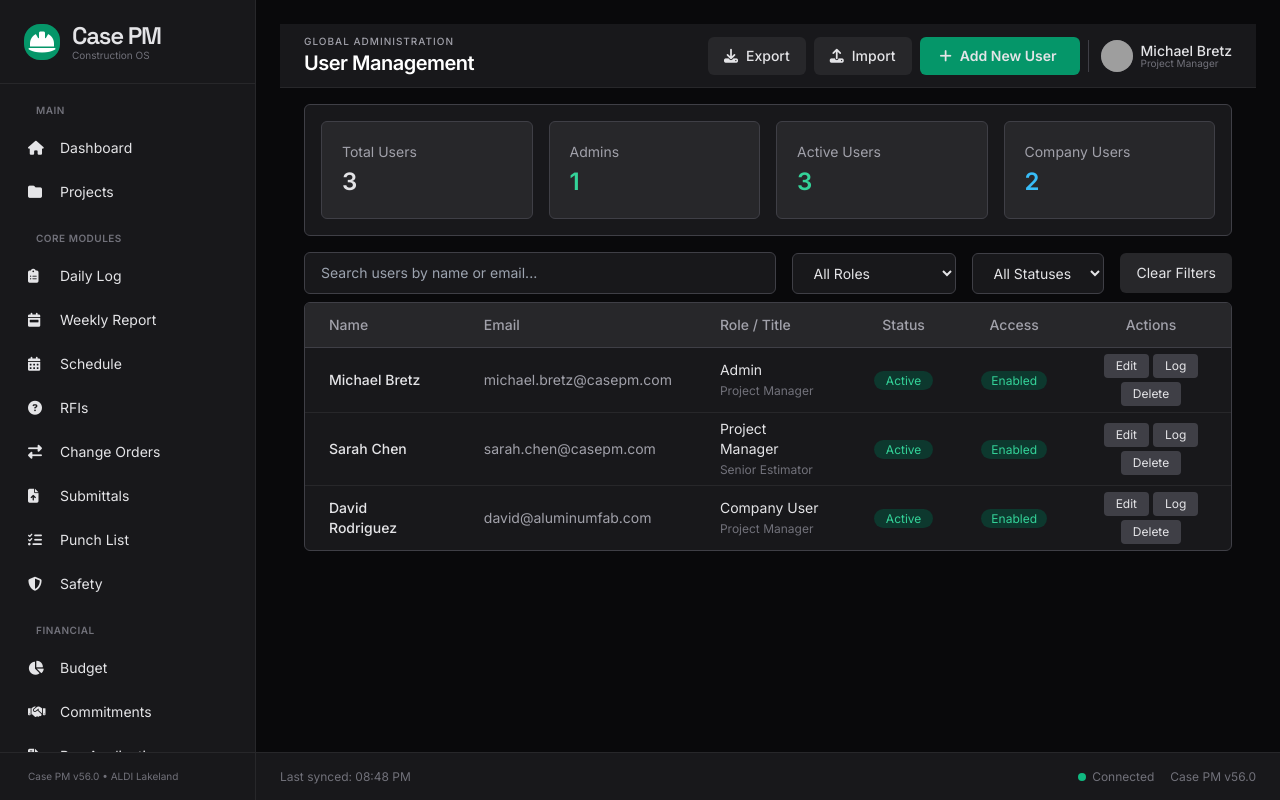
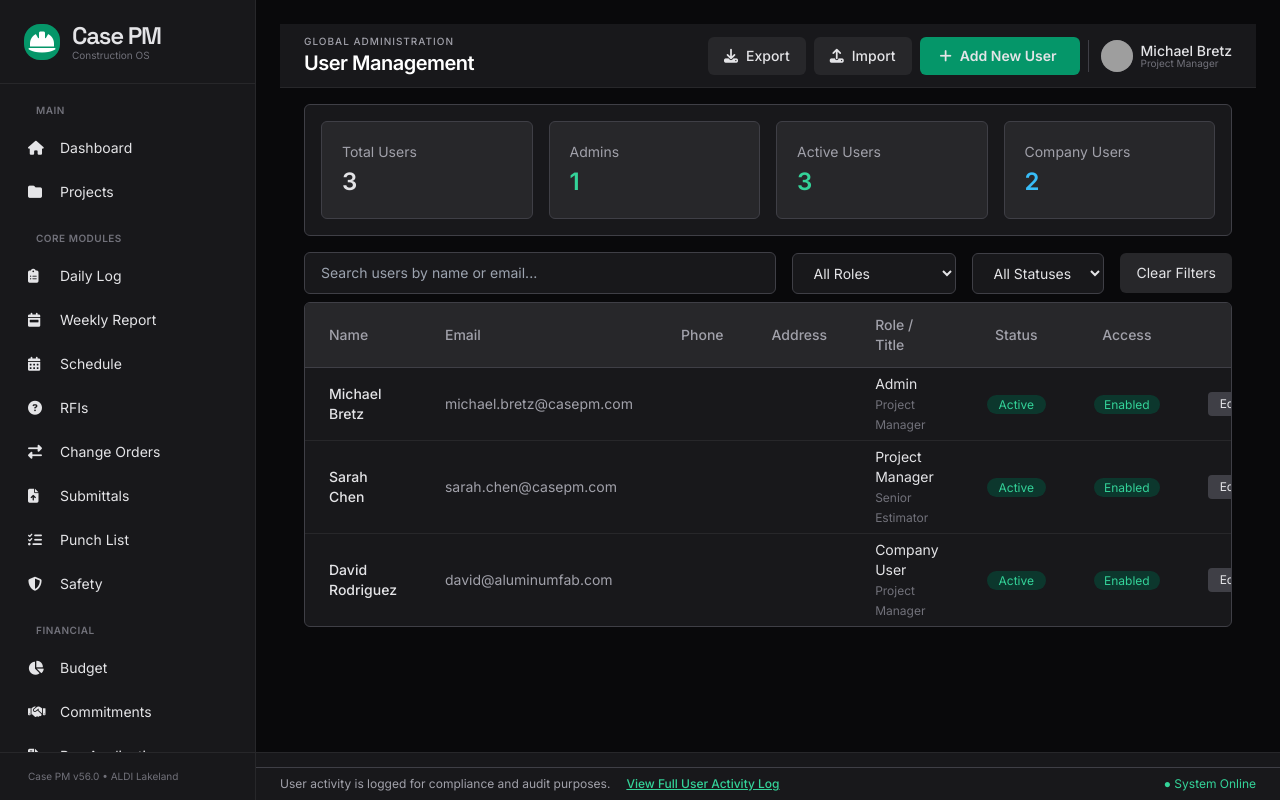
Before and after one commit to mikebretz/Case-PM, a Flask app: page /user-management in a window 1280 px wide. Run offline with Flask 3, Linux system fonts and the light colour scheme; a user stored in the database is signed in; data comes from the database, SQL or seed files in the repository; some libraries are stand-ins or nearby versions; grey boxes are pictures that could not be loaded.

Commit message:
Update user_management.html

```diff
--- a/templates/user_management.html
+++ b/templates/user_management.html
@@ -116,10 +116,12 @@
                 <tr>
                     <th class="px-6 py-3 text-left font-medium text-zinc-400">Name</th>
                     <th class="px-6 py-3 text-left font-medium text-zinc-400">Email</th>
+                    <th class="px-6 py-3 text-left font-medium text-zinc-400">Phone</th>
+                    <th class="px-6 py-3 text-left font-medium text-zinc-400">Address</th>
                     <th class="px-6 py-3 text-left font-medium text-zinc-400">Role / Title</th>
                     <th class="px-6 py-3 text-center font-medium text-zinc-400">Status</th>
                     <th class="px-6 py-3 text-center font-medium text-zinc-400">Access</th>
-                    <th class="px-6 py-3 text-center font-medium text-zinc-400 w-40">Actions</th>
+                    <th class="px-6 py-3 text-center font-medium text-zinc-400 min-w-[160px]">Actions</th>
                 </tr>
             </thead>
             <tbody id="usersTableBody" class="divide-y divide-zinc-800 text-sm">
@@ -127,6 +129,15 @@
             </tbody>
         </table>
     </div>
+</div>
+
+<!-- FIXED BOTTOM USER ACTIVITY LOG FOOTER (matches budget.html style) -->
+<div class="fixed bottom-0 left-64 right-0 bg-zinc-900 border-t border-zinc-700 px-6 py-2 text-xs text-zinc-400 flex items-center justify-between z-[60]">
+    <div class="flex items-center gap-4">
+        <div>User activity is logged for compliance and audit purposes.</div>
+        <button onclick="showFullUserAuditLog()" class="text-emerald-400 hover:text-emerald-300 underline font-medium">View Full User Activity Log</button>
+    </div>
+    <div class="text-emerald-400">● System Online</div>
 </div>
 
 <!-- ADD / EDIT USER MODAL -->
@@ -143,8 +154,7 @@
         <div class="flex border-b border-zinc-700 mb-6">
             <button onclick="switchTab('general')" id="tab-general" class="px-6 py-3 text-sm font-medium border-b-2 border-emerald-500 text-white">General</button>
             <button onclick="switchTab('permissions')" id="tab-permissions" class="px-6 py-3 text-sm font-medium text-zinc-400 hover:text-white">Permissions</button>
-            <button onclick="switchTab('signature')" id="tab-signature" class="px-6 py-3 text-sm font-medium text-zinc-400 hover:text-white">Signature</button>
-            <button onclick="switchTab('certificate')" id="tab-certificate" class="px-6 py-3 text-sm font-medium text-zinc-400 hover:text-white">Certificate</button>
+            <button onclick="switchTab('signature')" id="tab-signature" class="px-6 py-3 text-sm font-medium text-zinc-400 hover:text-white">Signature &amp; Certificate</button>
         </div>
 
         <form id="userForm" onsubmit="saveUser(event)" novalidate>
@@ -214,7 +224,7 @@
                             <label class="block text-sm mb-1.5 text-zinc-300">Temporary Password</label>
                             <div class="flex gap-2">
                                 <input type="password" id="tempPassword" class="flex-1 bg-zinc-800 border border-zinc-700 rounded-md px-4 py-2 text-sm" placeholder="Set initial password (masked)">
-                                <button type="button" onclick="resetUserPassword()" class="px-4 py-2 text-xs bg-amber-600 hover:bg-amber-500 rounded whitespace-nowrap">Reset Password</button>
+                                <button type="button" onclick="resetUserPassword()" class="px-4 py-2 text-xs bg-amber-600 hover:bg-amber-500 rounded whitespace-nowrap text-white font-medium">Reset Password</button>
                             </div>
                             <div id="passwordResetNote" class="text-[10px] text-amber-400 mt-1 hidden">New temporary password generated. User should change on first login.</div>
                         </div>
@@ -272,7 +282,7 @@
                 <div class="mb-4">
                     <label class="block text-sm mb-2 text-zinc-300">Draw Signature Below</label>
                     <div class="border border-zinc-700 rounded-md bg-white p-1 inline-block">
-                        <canvas id="signatureCanvas" width="520" height="160" class="cursor-crosshair rounded"></canvas>
+                        <canvas id="signatureCanvas" width="560" height="160" class="cursor-crosshair rounded"></canvas>
                     </div>
                     <div class="flex gap-2 mt-2">
                         <button type="button" onclick="clearSignature()" class="px-4 py-1.5 text-xs bg-zinc-700 hover:bg-zinc-600 rounded">Clear Canvas</button>
@@ -284,16 +294,14 @@
                     <input type="file" id="signatureUpload" accept="image/*" class="text-sm file:mr-3 file:px-3 file:py-1.5 file:rounded file:border-0 file:bg-zinc-700 file:text-white hover:file:bg-zinc-600">
                     <div id="signatureUploadStatus" class="text-xs text-emerald-400 mt-1"></div>
                 </div>
-            </div>
 
-            <!-- CERTIFICATE TAB -->
-            <div id="tab-content-certificate" class="hidden">
-                <div class="mb-4">
-                    <label class="block text-sm mb-2 text-zinc-300">Upload Digital Signature Certificate</label>
+                <!-- Certificate Upload (combined under Signature tab) -->
+                <div class="mt-6 pt-4 border-t border-zinc-700">
+                    <label class="block text-sm mb-2 text-zinc-300">Upload Digital Signature Certificate (optional)</label>
                     <input type="file" id="certificateUpload" accept=".pdf,.pfx,.p12,image/*" class="text-sm file:mr-3 file:px-3 file:py-1.5 file:rounded file:border-0 file:bg-zinc-700 file:text-white hover:file:bg-zinc-600">
-                    <div id="certificateStatus" class="text-xs text-emerald-400 mt-2"></div>
+                    <div id="certificateStatus" class="text-xs text-emerald-400 mt-1"></div>
+                    <div class="text-[10px] text-zinc-500 mt-1">Accepted: PDF, PFX, P12, or image. Stored securely with profile.</div>
                 </div>
-                <div class="text-xs text-zinc-500">Accepted formats: PDF, PFX, P12, or image of certificate. Stored securely with the user profile.</div>
             </div>
 
             <div class="flex justify-end gap-3 mt-8 pt-6 border-t border-zinc-700">
@@ -936,16 +944,27 @@
 
             const roleTitle = user.jobTitle ? `${user.role || 'User'}<br><span class="text-xs text-zinc-500">${user.jobTitle}</span>` : (user.role || 'User');
 
+            // Primary phone and address for table display
+            let primaryPhone = '';
+            if (user.phoneNumbers && user.phoneNumbers.length > 0) {
+                primaryPhone = user.phoneNumbers[0].number || '';
+            } else if (user.phone) {
+                primaryPhone = user.phone;
+            }
+            const displayAddress = user.address || (user.company && user.company.address ? user.company.address : '');
+
             row.innerHTML = `
                 <td class="px-6 py-2 font-medium">${user.firstName || ''} ${user.lastName || ''}</td>
                 <td class="px-6 py-2 text-zinc-400">${user.email || ''}</td>
+                <td class="px-6 py-2 text-zinc-400 text-sm">${primaryPhone}</td>
+                <td class="px-6 py-2 text-zinc-400 text-sm">${displayAddress}</td>
                 <td class="px-6 py-2 text-sm">${roleTitle}</td>
                 <td class="px-6 py-2 text-center">
                     <span class="px-3 py-0.5 text-xs rounded-full ${user.status === 'Active' ? 'bg-emerald-900/60 text-emerald-400' : 'bg-zinc-700 text-zinc-400'}">${user.status || 'Active'}</span>
                 </td>
                 <td class="px-6 py-2 text-center">${hasAccess}</td>
                 <td class="px-6 py-2 text-center">
-                    <div class="flex justify-center gap-1 flex-wrap">
+                    <div class="flex justify-center gap-1.5 flex-nowrap">
                         <button onclick="event.stopImmediatePropagation(); editUser(${user.id})" class="px-3 py-1 text-xs bg-zinc-700 hover:bg-emerald-600 rounded">Edit</button>
                         <button onclick="event.stopImmediatePropagation(); showUserLog(${user.id})" class="px-3 py-1 text-xs bg-zinc-700 hover:bg-sky-600 rounded">Log</button>
                         <button onclick="event.stopImmediatePropagation(); deleteUser(${user.id})" class="px-3 py-1 text-xs bg-zinc-700 hover:bg-red-600 rounded">Delete</button>
```
